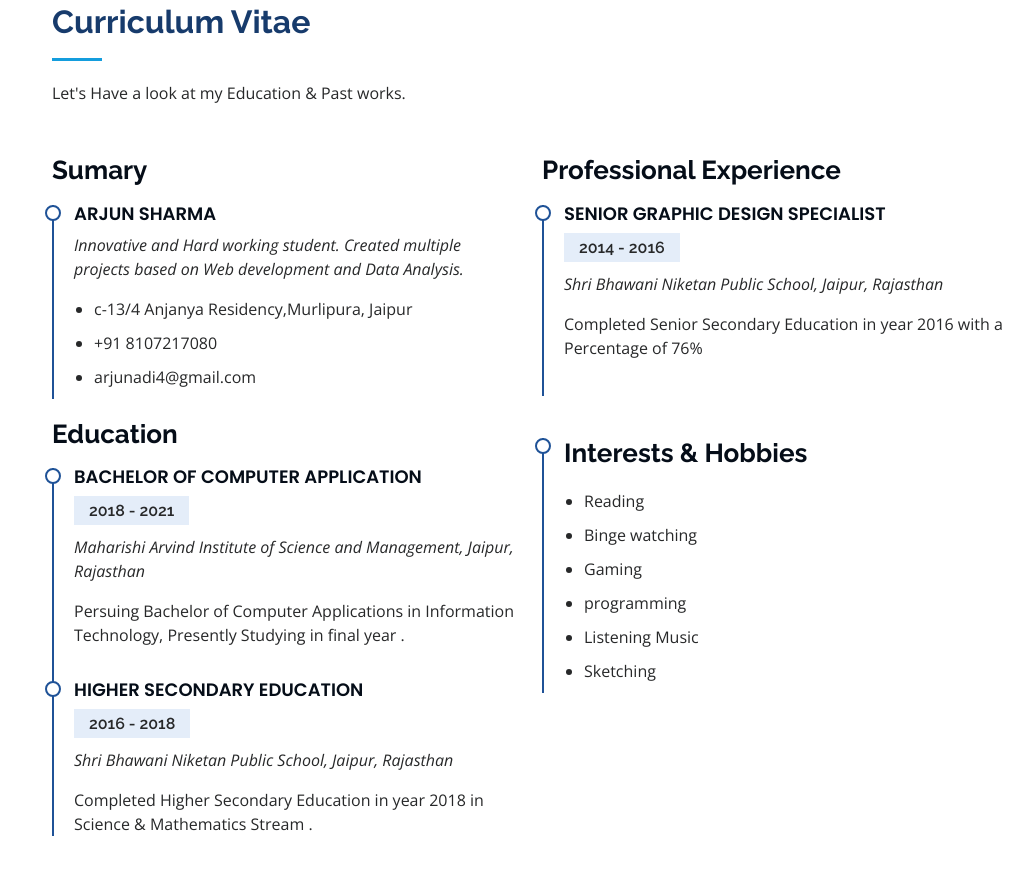
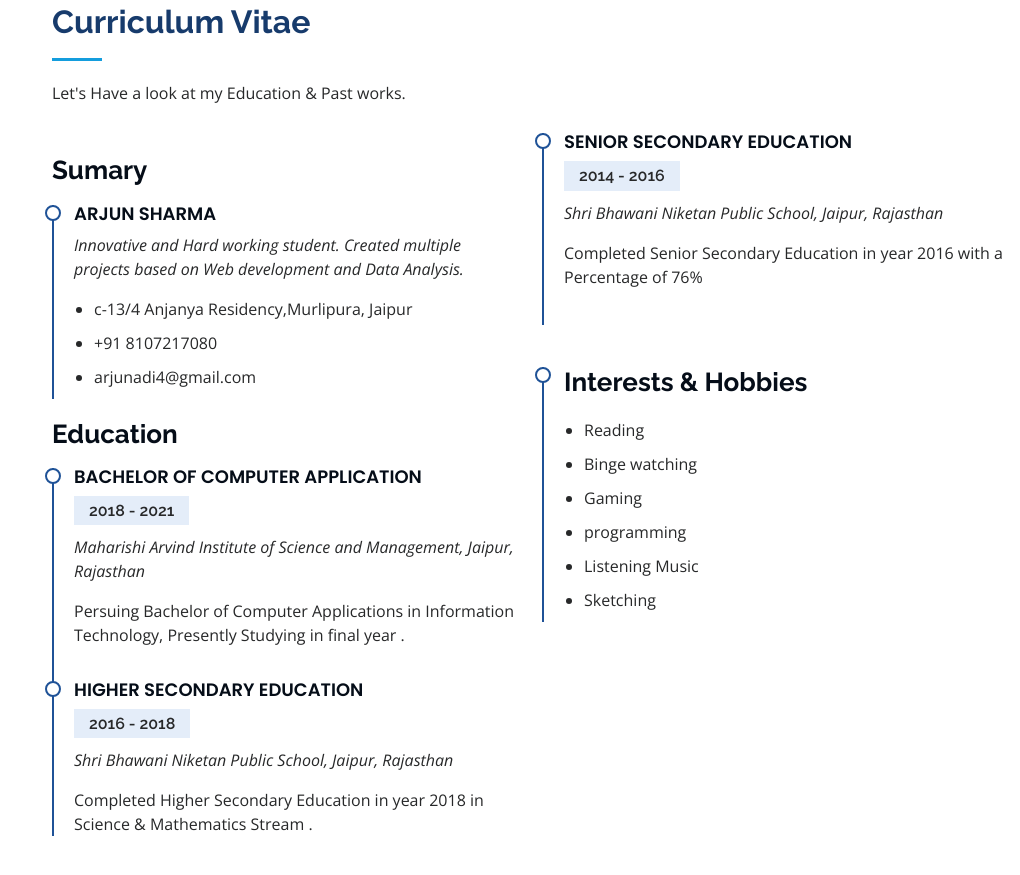
Before and after one commit to PhilicStream/PortFolio_webdev, a plain HTML site: page index.html in a window 1280 px wide. Shown: the part 1917-2792 px from the top of the page, without its empty margins (260-1280 px from the left). Drawn offline with nearby package versions, Linux system fonts and the light colour scheme; files whose address does not match are found by name.

Commit message:
updated index.html

```diff
--- a/index.html
+++ b/index.html
@@ -275,9 +275,9 @@
             </div>
           </div>
           <div class="col-lg-6" data-aos="fade-up" data-aos-delay="100">
-            <h3 class="resume-title">Professional Experience</h3>
+<!--             <h3 class="resume-title">Professional Experience</h3> -->
             <div class="resume-item">
-              <h4>Senior graphic design specialist</h4>
+              <h4>SENIOR SECONDARY EDUCATION</h4>
               <h5>2014 - 2016</h5>
               <p><em>Shri Bhawani Niketan Public School, Jaipur, Rajasthan</em></p>
               <p>Completed Senior Secondary Education in year 2016 with a Percentage of 76% </p>
```
